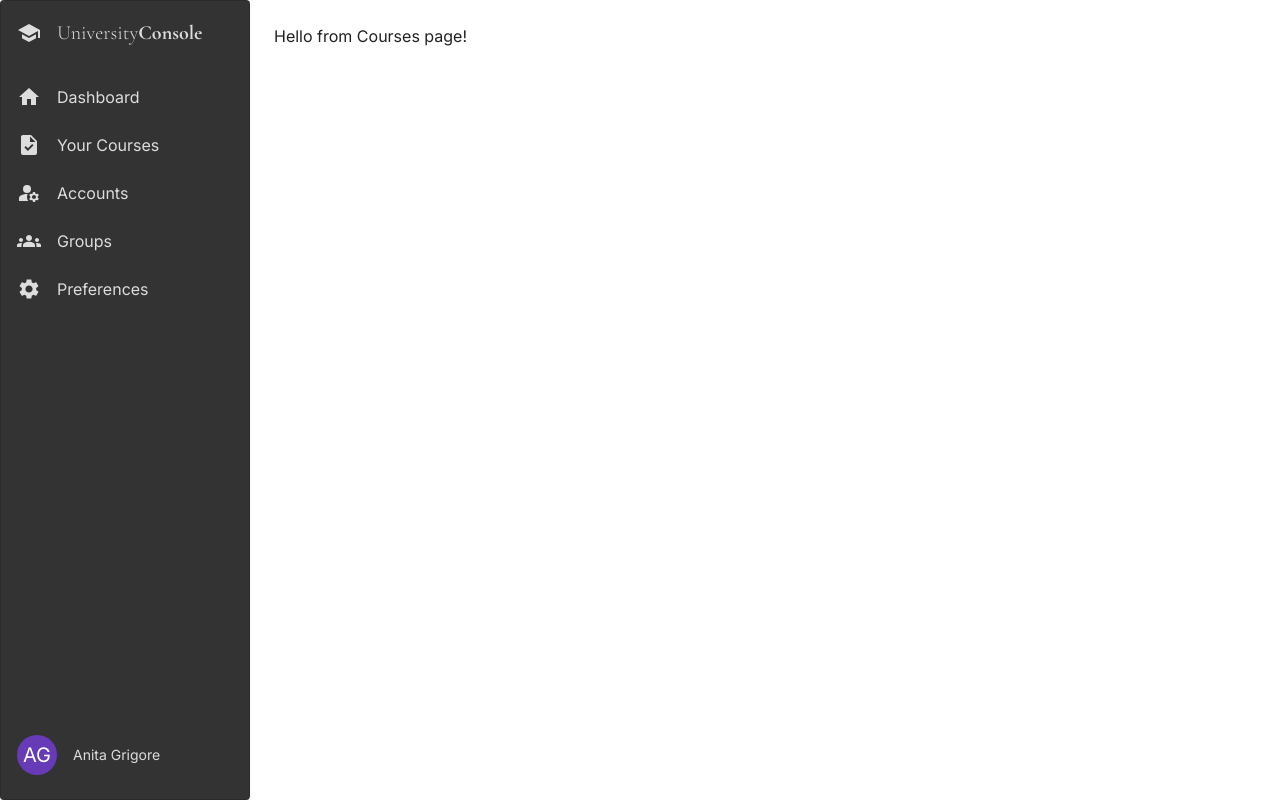
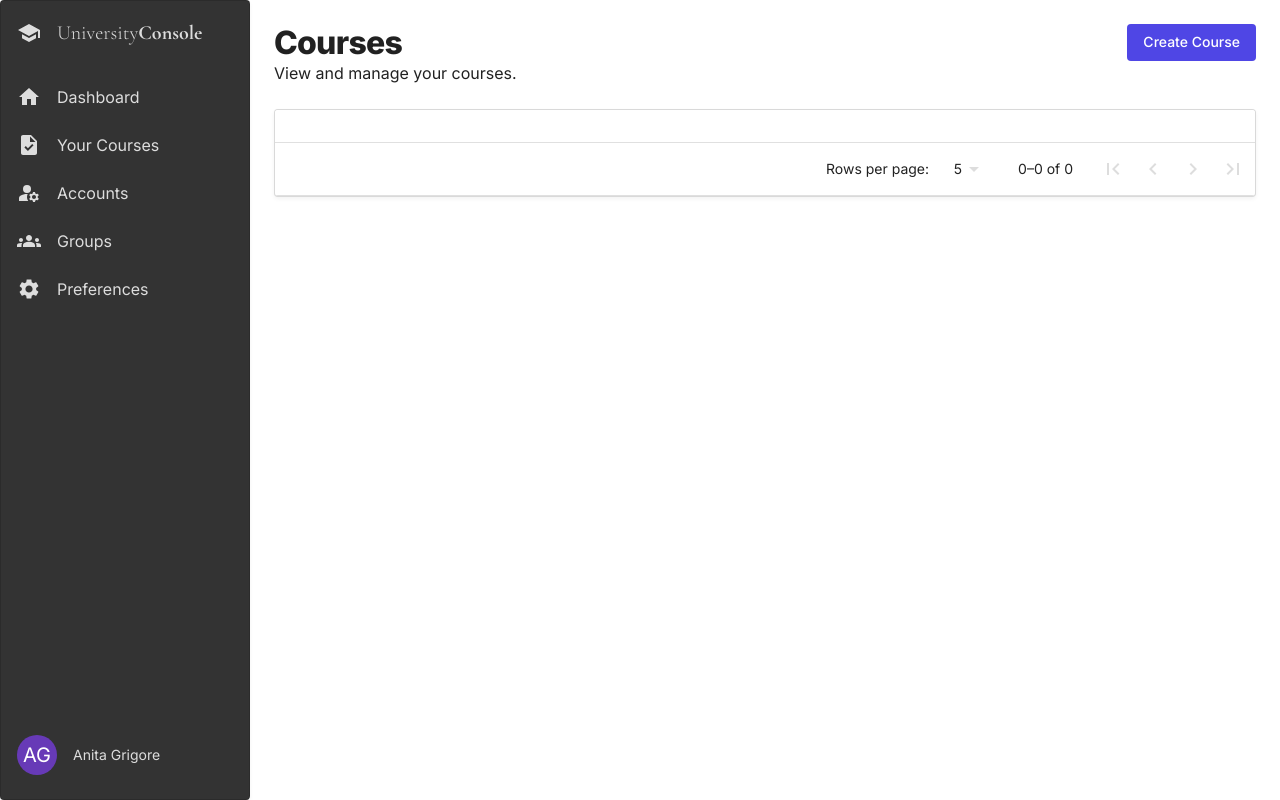
Before and after one commit to UniversityConsole/console, a React app: page /courses in a window 1280 px wide. Built offline with nearby package versions, Linux system fonts and the light colour scheme; the HTML template or start-up script is replaced by a standard one.

Commit message:
Add course console minimal interface

```diff
--- /dev/null
+++ b/src/Courses/Courses.tsx
@@ -0,0 +1,44 @@
+import Typography from "@mui/material/Typography";
+import React, {ChangeEvent, MouseEventHandler} from "react";
+import {useNavigate} from "react-router-dom";
+import Button from "@mui/material/Button";
+import {ConsoleHeader} from "../ConsoleHeader";
+import {PaginatedTable} from "../DataTable";
+import ArrowForwardIosIcon from '@mui/icons-material/ArrowForwardIos';
+import {IconButton} from "@mui/material";
+
+export default function Courses() {
+  const navigate = useNavigate();
+
+  const consoleActions = (
+    <>
+      <Button
+        variant="contained"
+        onClick={() => navigate('/create-course')}
+      >Create Course</Button>
+    </>
+  );
+
+  const handleOnClick = () => {
+    navigate('/comp-program');
+  };
+
+  return (
+    <>
+      <ConsoleHeader title="Courses" actions={consoleActions}>
+        View and manage your courses.
+      </ConsoleHeader>
+      <PaginatedTable
+        columnDefinitions={[
+          { id: 'actions', head: '', cell: item => (
+              <IconButton onClick={handleOnClick}>
+                <ArrowForwardIosIcon />
+              </IconButton>
+            ) },
+        ]}
+        items={[]}
+        isLoading={false}
+      />
+    </>
+  );
+}
--- /dev/null
+++ b/src/CreateCourse/CreateCourse.tsx
@@ -0,0 +1,12 @@
+import {ConsoleHeader} from "../ConsoleHeader";
+import * as React from "react";
+
+export default function CreateCourse() {
+  return (
+    <>
+      <ConsoleHeader title="Create Course">
+        Register a new course in University Console.
+      </ConsoleHeader>
+    </>
+  )
+}
--- a/src/Groups/Groups.tsx
+++ b/src/Groups/Groups.tsx
@@ -16,7 +16,7 @@ export default function Groups() {
     </>
   );
 
-  const accounts = [
+  const groups = [
     { id: '1', name: "1st Year CTI", role: "Owner"},
     { id: '2', name: "2nd Year CTI", role: "Member"},
     { id: '3', name: "3rd Year CTI", role: "Member"},
@@ -32,7 +32,7 @@ export default function Groups() {
           { id: 'name', head: 'Name', cell: item => item.name },
           { id: 'date', head: 'Role', cell: item => item.role },
         ]}
-        items={accounts}
+        items={groups}
         isLoading={false}
       />
     </>
--- a/src/courses.tsx
+++ /dev/null
@@ -1,12 +0,0 @@
-import Typography from "@mui/material/Typography";
-import React from "react";
-
-export default function Courses() {
-  return (
-    <>
-      <Typography>
-        Hello from Courses page!
-      </Typography>
-    </>
-  )
-}
--- a/src/index.tsx
+++ b/src/index.tsx
@@ -10,12 +10,13 @@ import {DRAWER_WIDTH} from "./theme/drawer";
 import {Suspense} from "react";
 
 const Dashboard = React.lazy(() => import(/* webpackChunkName: "dashboard" */'./dashboard'));
-const Courses = React.lazy(() => import(/* webpackChunkName: "courses" */ './courses'));
+const Courses = React.lazy(() => import(/* webpackChunkName: "courses" */ './Courses/Courses'));
 const Accounts = React.lazy(() => import(/* webpackChunkName: "accounts" */ './Accounts/Accounts'));
 const Groups = React.lazy(() => import(/* webpackChunkName: "groups" */ './Groups/Groups'));
 const Preferences = React.lazy(() => import(/* webpackChunkName: "preferences" */ './preferences'));
 const CreateAccount = React.lazy(() => import(/* webpackChunkName: "createAccount" */ './CreateAccount/CreateAccount'));
-const CreateGroup = React.lazy(() => import(/* webpackChunkName: "createAccount" */ './CreateGroup/CreateGroup'));
+const CreateGroup = React.lazy(() => import(/* webpackChunkName: "createGroup" */ './CreateGroup/CreateGroup'));
+const CreateCourse = React.lazy(() => import(/* webpackChunkName: "createCourse" */ './CreateCourse/CreateCourse'));
 
 function App() {
   return (
@@ -43,6 +44,7 @@ function App() {
                 <Route path="/preferences" element={<Preferences/>}/>
                 <Route path="/create-account" element={<CreateAccount/>}/>
                 <Route path="/create-group" element={<CreateGroup />}/>
+                <Route path="/create-course" element={<CreateCourse />}/>
               </Routes>
             </Suspense>
           </Box>
```
